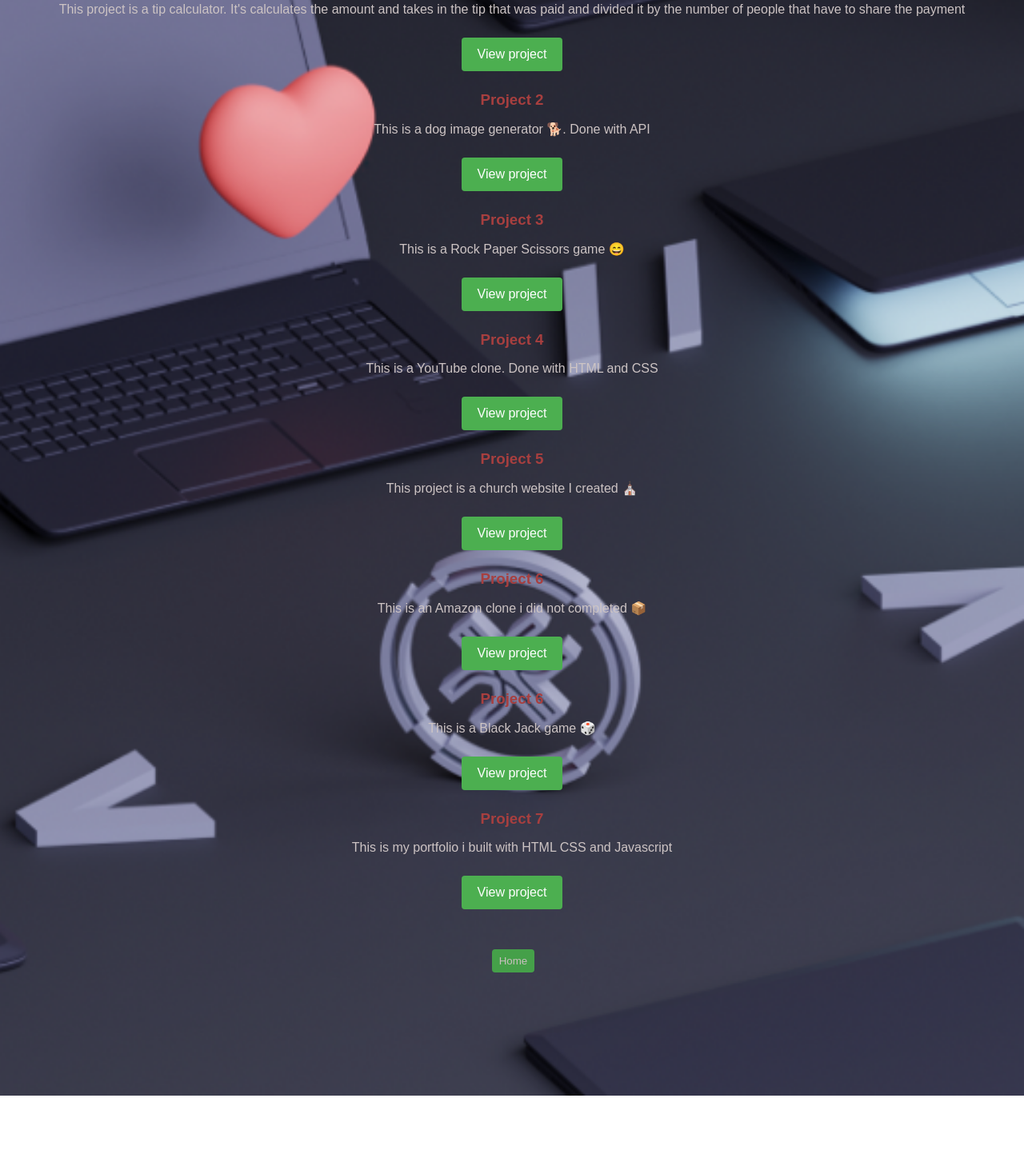
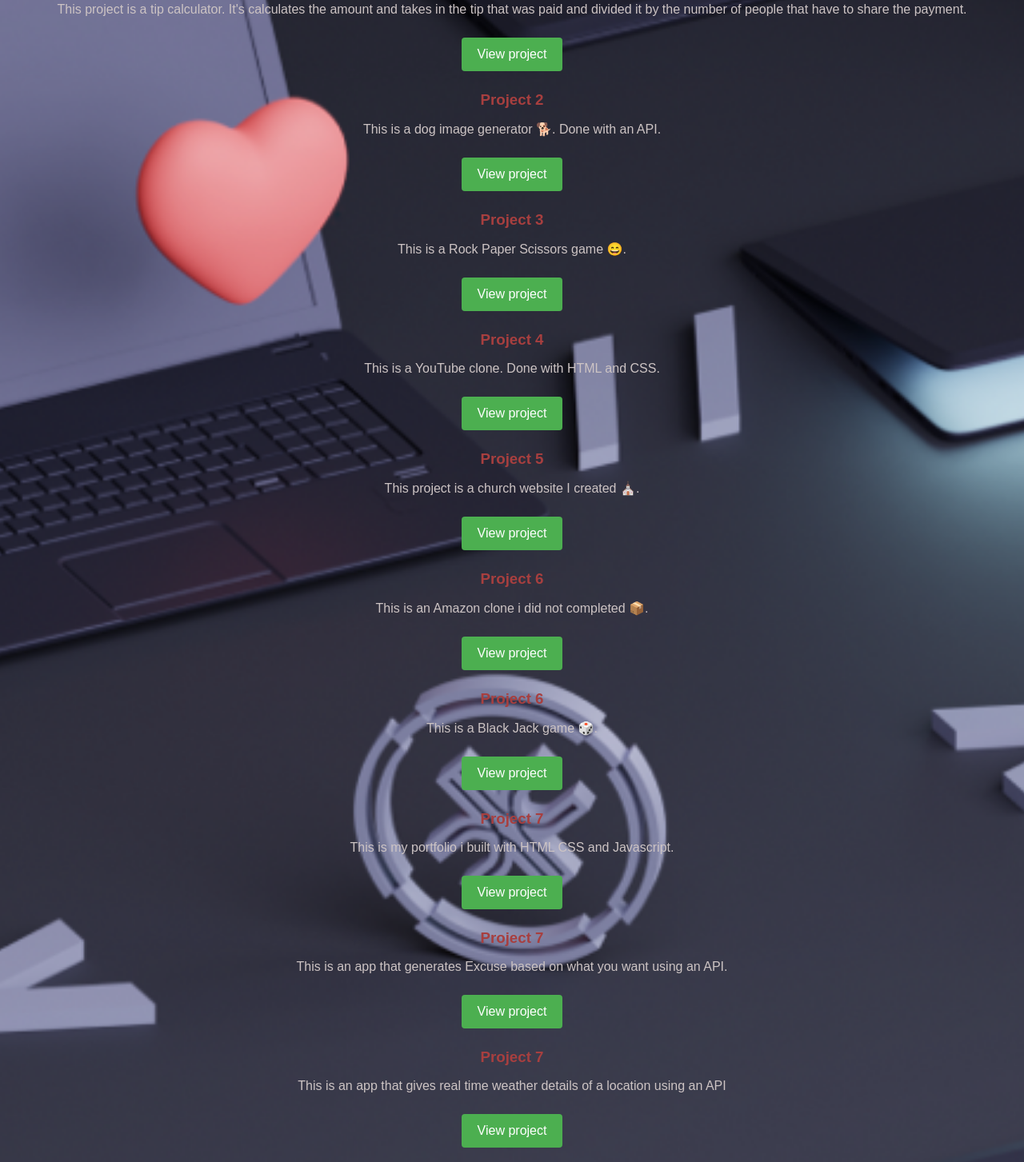
Before and after one commit to StanleyAnyas/Stanley-Portfolio, a plain HTML site: page project.html in a window 1280 px wide. Shown: the part 115-1568 px from the top of the page at 80% size. Before the commit the page ends 1485 px from the top, so only its background shows below. Drawn offline with Linux system fonts and the light colour scheme.

Commit message:
some additions

```diff
--- a/project.html
+++ b/project.html
@@ -12,43 +12,53 @@
             <ul>
               <li>
                 <h3 id="myproject">Project 1</h3>
-                <p>This project is a tip calculator. It's calculates the amount and takes in the tip that was paid and divided it by the number of people that have to share the payment</p>
+                <p>This project is a tip calculator. It's calculates the amount and takes in the tip that was paid and divided it by the number of people that have to share the payment.</p>
                 <a href="https://github.com/StanleyAnyas/Tip-calculator" target="_blank">View project</a>
               </li>
               <li>
                 <h3 id="myproject">Project 2</h3>
-                <p>This is a dog image generator &#x1F415;. Done with API </p>
+                <p>This is a dog image generator &#x1F415;. Done with an API.</p>
                 <a href="https://github.com/StanleyAnyas/fetch-dog-using-api" target="_blank">View project</a>
               </li>
               <li>
                 <h3 id="myproject">Project 3</h3>
-                <p>This is a Rock Paper Scissors game &#x1F604;</p>
+                <p>This is a Rock Paper Scissors game &#x1F604;.</p>
                 <a href="https://github.com/StanleyAnyas/Rock-Paper-Scissors" target="_blank">View project</a>
               </li>
               <li>
                 <h3 id="myproject">Project 4</h3>
-                <p>This is a YouTube clone. Done with HTML and CSS</p>
+                <p>This is a YouTube clone. Done with HTML and CSS.</p>
                 <a href="#" target="_blank">View project</a>
               </li>
               <li>
                 <h3 id="myproject">Project 5</h3>
-                <p>This project is a church website I created &#x26EA;</p>
+                <p>This project is a church website I created &#x26EA;.</p>
                 <a href="https://github.com/StanleyAnyas/Church-website-" target="_blank">View project</a>
               </li>
               <li>
                 <h3 id="myproject">Project 6</h3>
-                <p>This is an Amazon clone i did not completed &#x1F4E6;</p>
+                <p>This is an Amazon clone i did not completed &#x1F4E6;.</p>
                 <a href="#" target="_blank">View project</a>
               </li>
               <li>
                 <h3 id="myproject">Project 6</h3>
-                <p>This is a Black Jack game &#x1F3B2;</p>
+                <p>This is a Black Jack game &#x1F3B2;.</p>
                 <a href="#https://github.com/StanleyAnyas/Black-Jack-game" target="_blank">View project</a>
               </li>
               <li>
                 <h3 id="myproject">Project 7</h3>
-                <p>This is my portfolio i built with HTML CSS and Javascript</p>
+                <p>This is my portfolio i built with HTML CSS and Javascript.</p>
                 <a href="https://github.com/StanleyAnyas/Stanley-Portfolio" target="_blank">View project</a>
+              </li>
+              <li>
+                <h3 id="myproject">Project 7</h3>
+                <p>This is an app that generates Excuse based on what you want using an API.</p>
+                <a href="https://github.com/StanleyAnyas/Excuse-app-using-API-with-React/blob/main/src/App.js" target="_blank">View project</a>
+              </li>
+              <li>
+                <h3 id="myproject">Project 7</h3>
+                <p>This is an app that gives real time weather details of a location using an API</p>
+                <a href="https://github.com/StanleyAnyas/Weather-App" target="_blank">View project</a>
               </li>
             </ul>
             <button id="home-button">Home</button>
```
